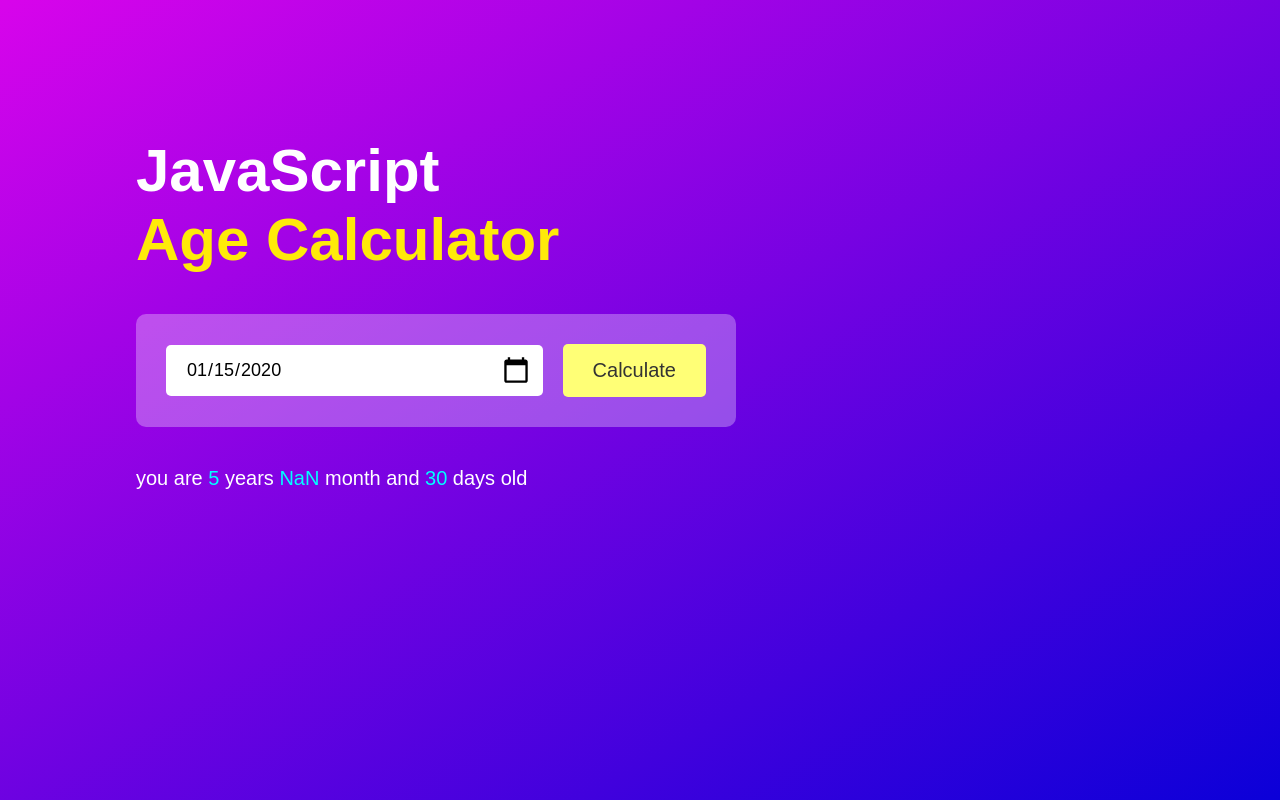
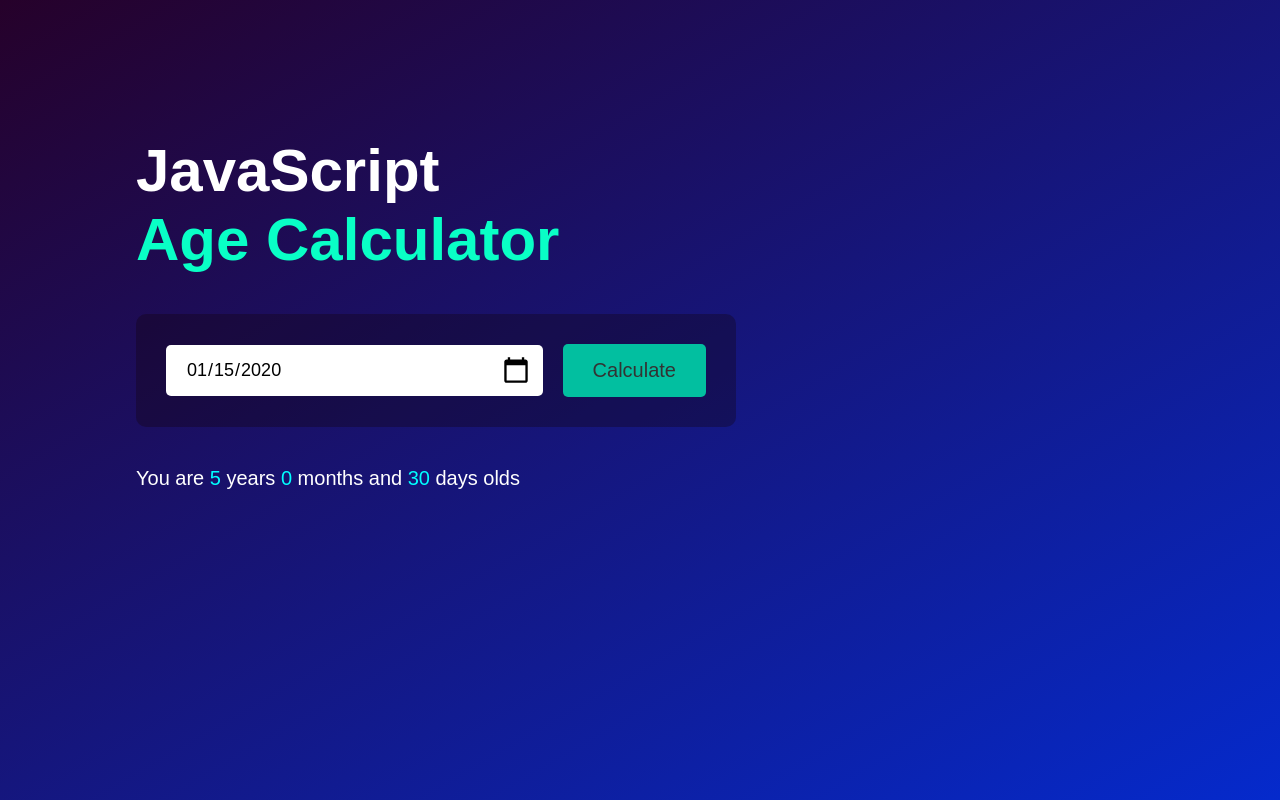
Before and after one commit to Deepak6205/projects-using-html-css-javascript, a plain HTML site: page mini-PROJECTS/Age-Calculator/index.html in a window 1280 px wide. Both pictures are taken after typing "2020-01-15" into the empty fields and a click on the button "Calculate". Drawn offline with Linux system fonts and the light colour scheme.

Commit message:
name change

```diff
--- a/mini-PROJECTS/Age-Calculator/script.js
+++ b/mini-PROJECTS/Age-Calculator/script.js
@@ -1,43 +1,40 @@
-let userInput = document.getElementById("date");
-userInput.max = new Date().toISOString().split("T")[0];
+
+let userInput = document.getElementById('date');
 let result = document.getElementById("result");
+userInput.max = new Date().toISOString().split('T')[0];
+
 function calculateAge(){
     let birthDate = new Date(userInput.value);
 
+    let y1 = birthDate.getFullYear();
+    let m1 = birthDate.getMonth()+1;
     let d1 = birthDate.getDate();
-    let m1 = birthDate.getMonth()+1;
-    let y1 = birthDate.getFullYear();
 
-    let today = new Date();
+    let today  = new Date();
+    let y2 = today.getFullYear();
+    let m2 = today.getMonth()+1;
+    let d2 = today.getDate();
 
-    let d2 = today.getDate();
-    let m2 = today.getMonth()+1;
-    let y2 = today.getFullYear();
-
-    let d3,m3,y3;
-
+    let y3,m3,d3;
     y3 = y2-y1;
-
     if(m2 >= m1){
-        m3= m3-m2;
+        m3 = m2-m1;
     }else{
         y3--;
-        m3 = 12+m2-m1;
+        m3 = 12+y2-y1;
     }
-
-    if(d2>=d1){
+    if(d2 >= d1){
         d3 = d2-d1;
     }else{
         m3--;
-        d3=getDaysInMonth(y1,m1)+d2-d1;
+        d3 = getCurrentDay(y1,m1)+d2-d1;
     }
-    if(m3<0){
+    if(m3 < 0){
         m3 = 11;
         y3--;
     }
-    result.innerHTML=`you are <span>${y3}</span> years <span>${m3}</span> month and <span>${d3}</span> days old`;
+    result.innerHTML = `You are <span>${y3}</span> years <span>${m3}</span> months and <span>${d3}</span> days olds`
 }
-
-function getDaysInMonth(year,month){
+function getCurrentDay(year,month){
     return new Date(year,month,0).getDate();
 }
--- a/mini-PROJECTS/Age-Calculator/style.css
+++ b/mini-PROJECTS/Age-Calculator/style.css
@@ -7,7 +7,7 @@
 .container{
     width: 100%;
     min-height: 100vh;
-    background: linear-gradient(150deg,#d804eb, #0b00d8);
+    background: linear-gradient(150deg,#26012a, #052acc);
     color: #fff;
     padding: 10px;
 }
@@ -21,13 +21,13 @@
     font-size: 60px;
 }
 .calculator h1 span{
-    color: #ffea09;
+    color: #09ffc6;
 }
 .input-box{
    margin: 40px 0;
    padding: 30px;
    border-radius: 10px;
-   background: rgba(255,255,255,0.3);
+   background: rgba(19, 1, 1, 0.3);
    display: flex;
    align-items: center;
 }
@@ -43,7 +43,7 @@
 
 }
 .input-box button{
-    background: #ffff76;
+    background: #02bfa0;
     border: 0;
     outline: 0;
     padding: 15px 30px;
```
Also changed, not shown: mini-PROJECTS/to-do-list/images/checked.png (renamed from mini-PROJECTS/to-to-list/images/checked.png), mini-PROJECTS/to-do-list/images/icon.png (renamed from mini-PROJECTS/to-to-list/images/icon.png), mini-PROJECTS/to-do-list/images/unchecked.png (renamed from mini-PROJECTS/to-to-list/images/unchecked.png), mini-PROJECTS/to-do-list/index.html (renamed from mini-PROJECTS/to-to-list/index.html), mini-PROJECTS/to-do-list/script.js (renamed from mini-PROJECTS/to-to-list/script.js), mini-PROJECTS/to-do-list/style.css (renamed from mini-PROJECTS/to-to-list/style.css).
